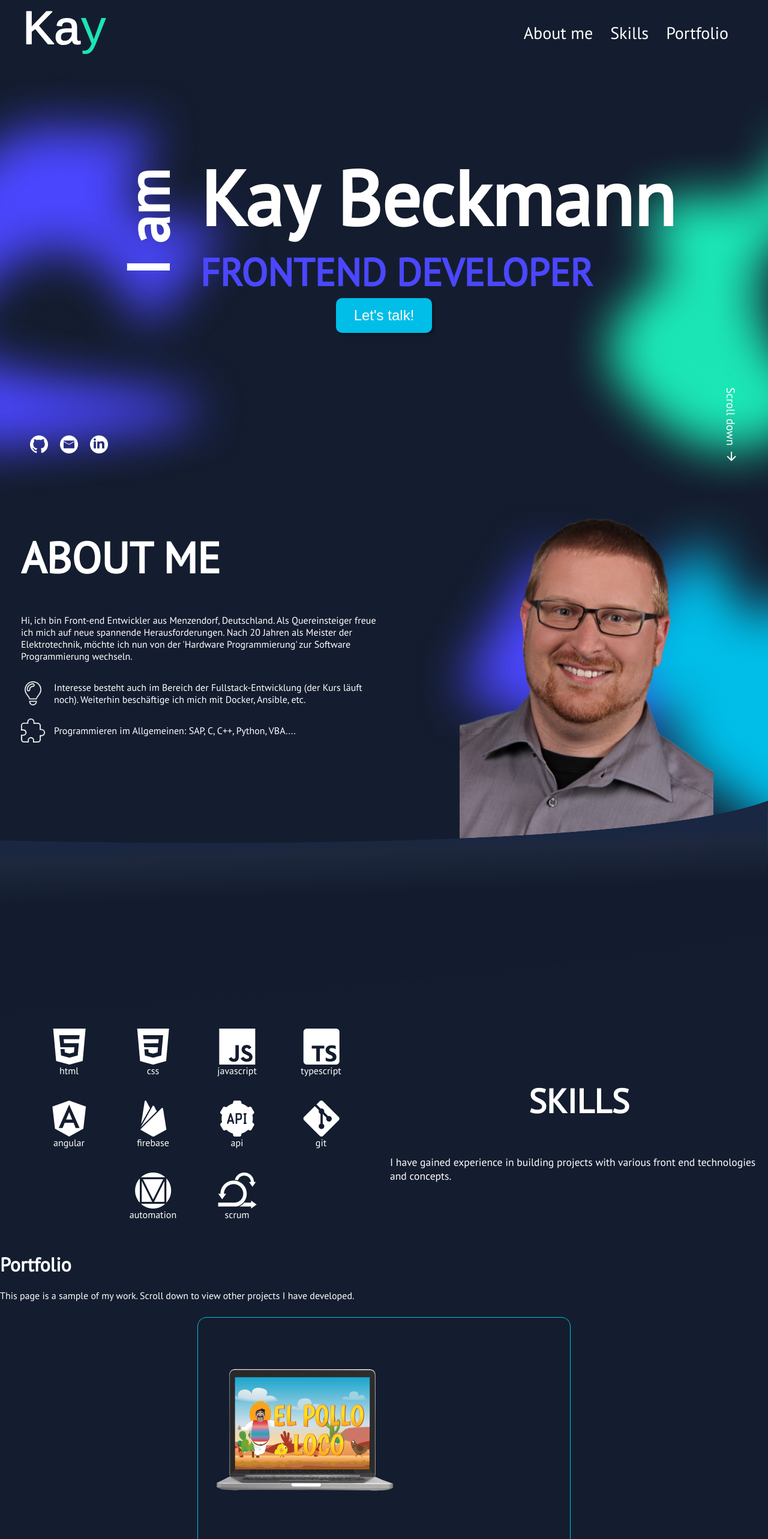
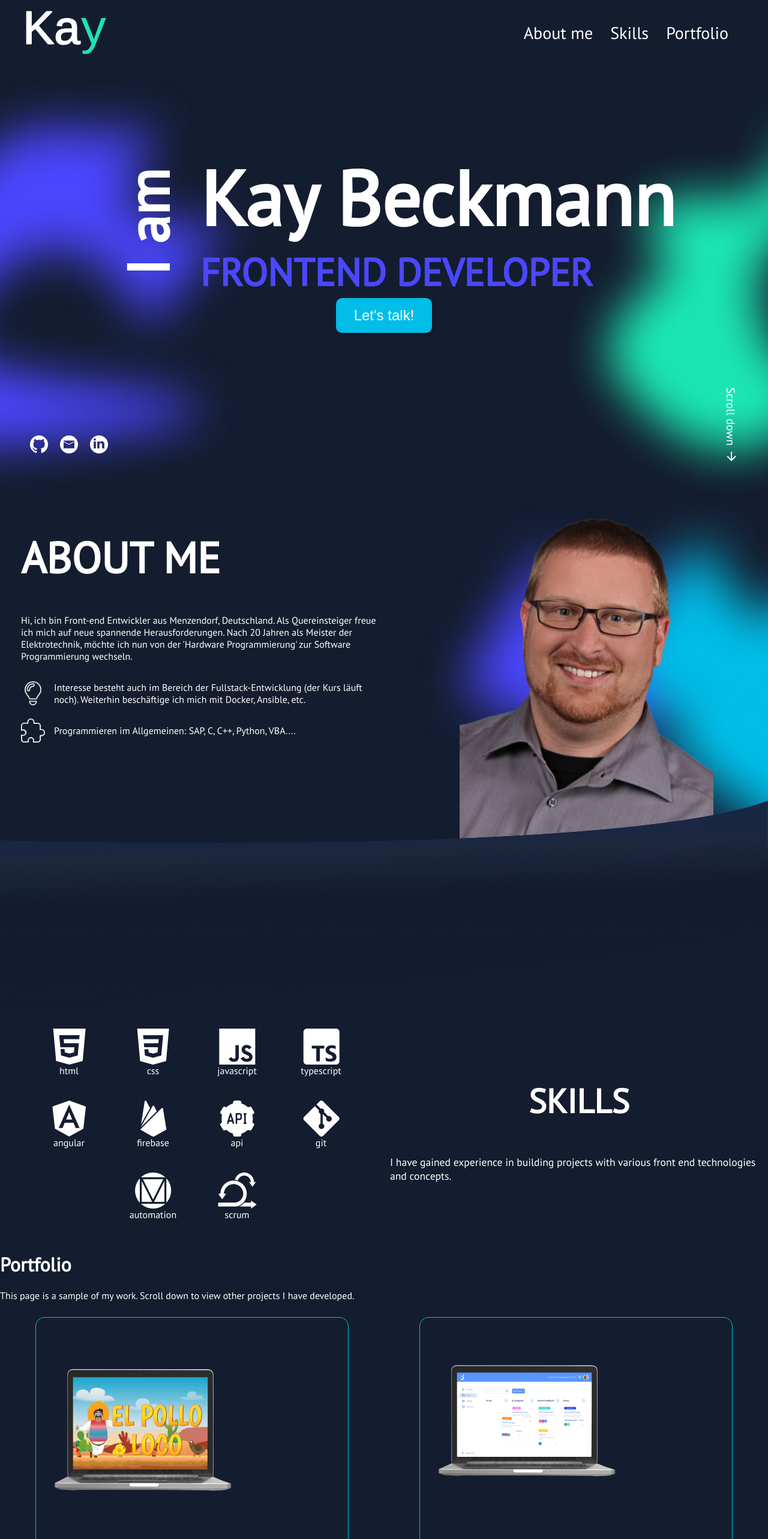
Before and after one commit to KayBeckmann/portfolio, an Angular app: page / in a window 1280 px wide. Shown: the top 2566 px of the page at 60% size. Built offline with nearby package versions, Linux system fonts and the light colour scheme.

Commit message:
height project-cards

```diff
--- a/src/app/projectcard/projectcard.component.scss
+++ b/src/app/projectcard/projectcard.component.scss
@@ -1,6 +1,6 @@
 .card {
-  width: 600px;
-  height: 80dvh;
+  width: 500px;
+  height: auto;
   margin: 10px;
   padding: 10px;
   border: 1px solid #00bee8;
```
